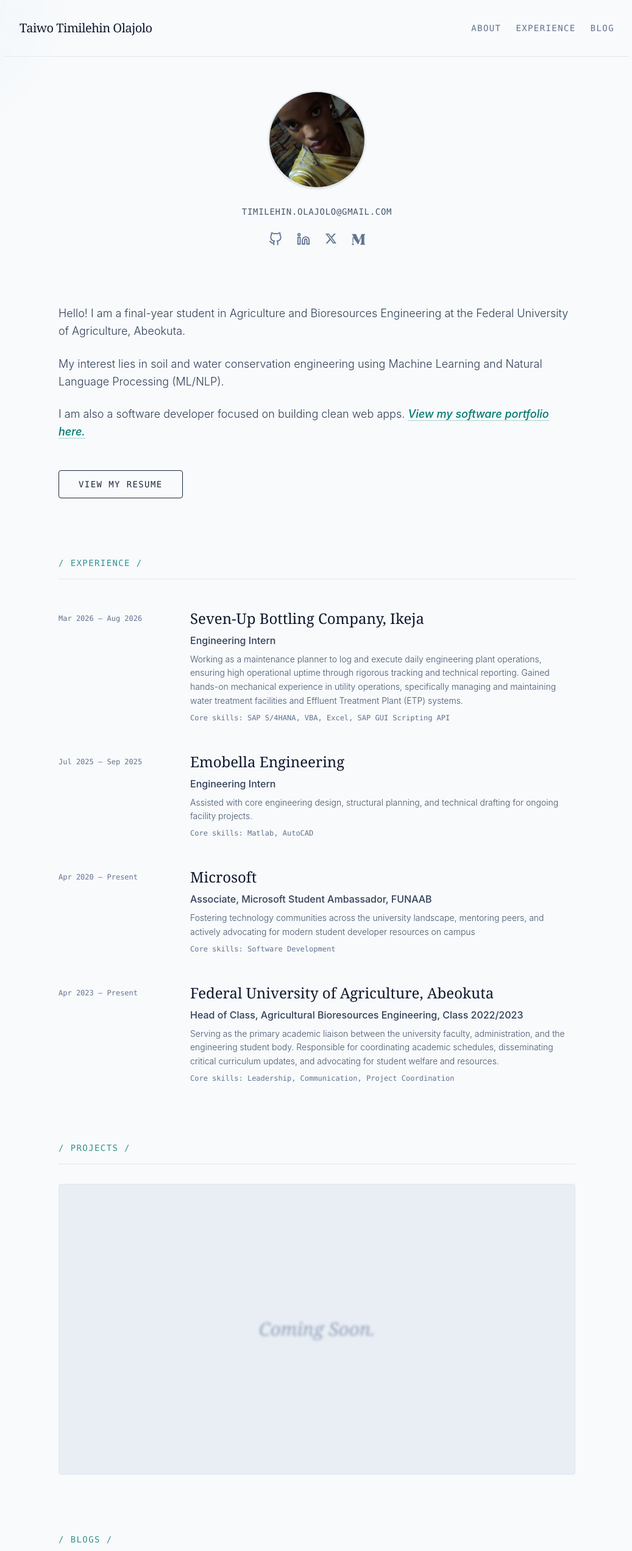
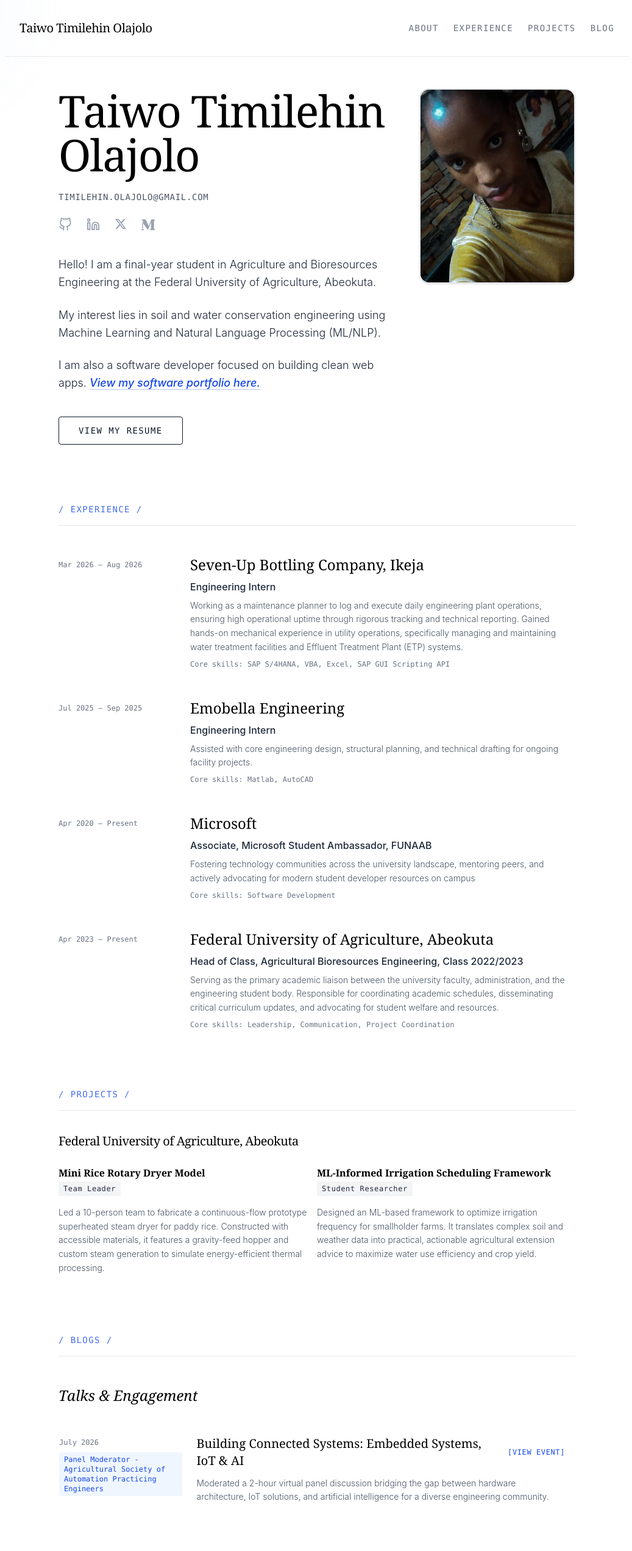
Before and after one commit to timilehinolajolo/timilehinolajolo.github.io, a React (Vite) app: page / in a window 1280 px wide. Shown: the top 2543 px of the page at 61% size, without its empty margins (120-1157 px from the left). Built offline with nearby package versions, Linux system fonts and the light colour scheme; a web font is replaced by a local one.

Commit message:
feat: finish up project section

```diff
--- a/src/App.jsx
+++ b/src/App.jsx
@@ -34,12 +34,12 @@ const MyPortfolio = () => {
     }
   };
 
-  // Social Links Data (Now with Inline SVGs)
+  // Social Links Data
   const socialLinks = [
     {
       name: 'Github',
       url: 'https://github.com/timilehinolajolo',
-      color: '#181717',
+      color: '#000000',
       icon: (
         <svg viewBox="0 0 24 24" width="22" height="22" stroke="currentColor" strokeWidth="2" fill="none" strokeLinecap="round" strokeLinejoin="round">
           <path d="M9 19c-5 1.5-5-2.5-7-3m14 6v-3.87a3.37 3.37 0 0 0-.94-2.61c3.14-.35 6.44-1.54 6.44-7A5.44 5.44 0 0 0 20 4.77 5.07 5.07 0 0 0 19.91 1S18.73.65 16 2.48a13.38 13.38 0 0 0-7 0C6.27.65 5.09 1 5.09 1A5.07 5.07 0 0 0 5 4.77a5.44 5.44 0 0 0-1.5 3.78c0 5.42 3.3 6.61 6.44 7A3.37 3.37 0 0 0 9 18.13V22"></path>
@@ -80,11 +80,25 @@ const MyPortfolio = () => {
     }
   ];
 
+  // Engineering Projects Data - News Style (Shortened, No Dates)
+  const projectsData = [
+    {
+      title: "Mini Rice Rotary Dryer Model",
+      role: "Team Leader",
+      desc: "Led a 10-person team to fabricate a continuous-flow prototype superheated steam dryer for paddy rice. Constructed with accessible materials, it features a gravity-feed hopper and custom steam generation to simulate energy-efficient thermal processing."
+    },
+    {
+      title: "ML-Informed Irrigation Scheduling Framework",
+      role: "Student Researcher",
+      desc: "Designed an ML-based framework to optimize irrigation frequency for smallholder farms. It translates complex soil and weather data into practical, actionable agricultural extension advice to maximize water use efficiency and crop yield."
+    }
+  ];
+
   // Blog Posts Data
   const blogPosts = [
     {
       title: "Building Connected Systems: Embedded Systems, IoT & AI",
-      tag: "Panel Moderator - ASAP-E Node Hub",
+      tag: "Panel Moderator - Agricultural Society of Automation Practicing Engineers",
       date: "July 2026",
       linkText: "view event",
       url: "https://calendar.google.com/calendar/u/0/share?slt=1AczbfHNm6RKZj2twNf7f7WwgAEUA2uW8Km1mvDdsW3FMJXSr5Zgb3LeunhI4fDq9q3nvJX6dTrM93w",
@@ -117,73 +131,65 @@ const MyPortfolio = () => {
   ];
 
   return (
-    <div className="relative min-h-screen bg-slate-50 text-slate-800 font-sans selection:bg-teal-700 selection:text-white overflow-hidden flex flex-col">
+    <div className="relative min-h-screen bg-white text-gray-900 font-sans selection:bg-blue-700 selection:text-white overflow-hidden flex flex-col">
 
       {/* Subtle interactive mesh gradient background */}
       <motion.div
         className="pointer-events-none fixed inset-0 opacity-[0.03]"
         animate={{
-          background: `radial-gradient(600px circle at ${mousePosition.x}px ${mousePosition.y}px, rgba(15, 118, 110, 1), transparent 40%)`
+          background: `radial-gradient(600px circle at ${mousePosition.x}px ${mousePosition.y}px, rgba(29, 78, 216, 1), transparent 40%)`
         }}
       />
 
       {/* TOP NAVIGATION */}
-      <nav className="relative z-20 w-full px-6 py-8 flex flex-col sm:flex-row justify-between items-center border-b border-slate-200 max-w-5xl mx-auto gap-4">
-        <span className="font-serif text-xl tracking-tight font-medium text-slate-900">Taiwo Timilehin Olajolo</span>
-        <div className="flex gap-6 text-sm font-mono uppercase tracking-widest text-slate-500">
-          <a href="#about" className="hover:text-teal-700 transition-colors">About</a>
-          <a href="#experience" className="hover:text-teal-700 transition-colors">Experience</a>
-          <a href="#blog" className="hover:text-teal-700 transition-colors">Blog</a>
+      <nav className="relative z-20 w-full px-6 py-8 flex flex-col sm:flex-row justify-between items-center border-b border-gray-200 max-w-5xl mx-auto gap-4">
+        <span className="font-serif text-xl tracking-tight font-medium text-black">Taiwo Timilehin Olajolo</span>
+        <div className="flex gap-6 text-sm font-mono uppercase tracking-widest text-gray-500">
+          <a href="#about" className="hover:text-blue-700 transition-colors">About</a>
+          <a href="#experience" className="hover:text-blue-700 transition-colors">Experience</a>
+          <a href="#projects" className="hover:text-blue-700 transition-colors">Projects</a>
+          <a href="#blog" className="hover:text-blue-700 transition-colors">Blog</a>
         </div>
       </nav>
 
       <main className="flex-grow max-w-4xl mx-auto px-6 py-5 relative z-10 w-full">
         <motion.div variants={staggerContainer} initial="hidden" animate="visible" className="space-y-8">
 
-          {/* CENTRALIZED HERO / INTRO SECTION */}
-          <motion.section variants={meltIn} className="flex flex-col items-center text-center space-y-1">
+          {/* COMBINED HERO & ABOUT SECTION */}
+          <motion.section id="about" variants={meltIn} className="flex flex-col md:flex-row items-center md:items-start justify-between gap-12 pt-8 w-full">
+
+            {/* LEFT SIDE: Name, Socials, About Text */}
+            <div className="flex flex-col items-center md:items-start text-center md:text-left space-y-6 order-2 md:order-1 flex-grow max-w-2xl">
+
               <motion.h1
-              className="text-5xl md:text-7xl font-serif tracking-tight text-slate-900"
+                className="text-5xl md:text-7xl font-serif tracking-tight text-black"
                 whileHover={{ scale: 0.98 }}
                 transition={{ duration: 0.4, ease: "easeOut" }}
               >
+                Taiwo Timilehin Olajolo
               </motion.h1>
 
-            <motion.div
-              whileHover={{ scale: 1.05, rotate: 5 }}
-              className="w-40 h-40 rounded-full border-2 border-slate-200 bg-slate-100 flex items-center justify-center overflow-hidden shadow-sm mt-8"
-            >
-              <img
-                src={profilePic}
-                alt="Taiwo Timilehin Olajolo"
-                className="w-full h-full object-cover"
-              />
-            </motion.div>
-
-            <div className="space-y-4 font-mono text-sm uppercase tracking-wider text-slate-600 pt-6">
-              <a href="mailto:timilehin.olajolo@gmail.com" className="block hover:text-teal-700 transition-colors duration-300">
+              <div className="space-y-4 font-mono text-sm uppercase tracking-wider text-gray-600">
+                <a href="mailto:timilehin.olajolo@gmail.com" className="block hover:text-blue-700 transition-colors duration-300">
                   timilehin.olajolo@gmail.com
                 </a>
-              <div className="flex justify-center gap-6 pt-2">
+                <div className="flex justify-center md:justify-start gap-6 pt-2">
                   {socialLinks.map((platform) => (
                     <motion.a
                       key={platform.name}
                       href={platform.url}
                       target="_blank"
                       rel="noopener noreferrer"
-    whileHover={{ y: -3, color: platform.color }} // Uses real brand color on hover
-    className="text-slate-500 transition-colors duration-300"
+                      whileHover={{ y: -3, color: platform.color }}
+                      className="text-gray-400 hover:text-black transition-colors duration-300"
                     >
                       {platform.icon}
                     </motion.a>
                   ))}
                 </div>
               </div>
-          </motion.section>
 
-          {/* ABOUT ME & RESUME BUTTON */}
-          <motion.section id="about" variants={meltIn} className="space-y-8 w-full text-left pt-16">
-            <div className="space-y-6 text-lg font-light leading-relaxed text-slate-700">
+              <div className="space-y-6 text-lg font-light leading-relaxed text-gray-800 pt-4">
                 <p>
                   Hello! I am a final-year student in Agriculture and Bioresources Engineering at the Federal University of Agriculture, Abeokuta.
                 </p>
@@ -196,7 +202,7 @@ const MyPortfolio = () => {
                     href="https://timilehinolajolo.onrender.com"
                     target="_blank"
                     rel="noopener noreferrer"
-                  className="text-teal-700 border-b border-teal-700/30 hover:border-teal-700 transition-colors italic font-medium"
+                    className="text-blue-700 border-b border-blue-700/30 hover:border-blue-700 transition-colors italic font-medium"
                   >
                     View my software portfolio here.
                   </a>
@@ -205,95 +211,122 @@ const MyPortfolio = () => {
 
               <div className="pt-4">
                 <motion.button
-                whileHover={{ scale: 1.02, backgroundColor: "#0f766e", borderColor: "#0f766e", color: "#fff" }}
+                  whileHover={{ scale: 1.02, backgroundColor: "#1d4ed8", borderColor: "#1d4ed8", color: "#fff" }}
                   whileTap={{ scale: 0.98 }}
-                className="px-8 py-3 border border-slate-800 text-slate-800 font-mono text-sm uppercase tracking-widest transition-colors duration-300 rounded-sm"
+                  className="px-8 py-3 border border-gray-900 text-gray-900 font-mono text-sm uppercase tracking-widest transition-colors duration-300 rounded-sm"
                 >
-                <a href="#" target="_blank" rel="noopener noreferrer"  >VIEW MY RESUME</a>
+                  <a href="#" target="_blank" rel="noopener noreferrer">VIEW MY RESUME</a>
                 </motion.button>
               </div>
+            </div>
+
+            {/* RIGHT SIDE: Profile Image */}
+            <motion.div
+              whileHover={{ scale: 1.02, rotate: 2 }}
+              className="w-48 sm:w-56 md:w-64 aspect-[4/5] rounded-2xl border-2 border-gray-200 bg-gray-50 flex items-center justify-center overflow-hidden shadow-sm flex-shrink-0 order-1 md:order-2 mt-4 md:mt-0"
+            >
+              <img
+                src={profilePic}
+                alt="Taiwo Timilehin Olajolo"
+                className="w-full h-full object-cover"
+              />
+            </motion.div>
           </motion.section>
 
           {/* EXPERIENCE SECTION */}
           <motion.section id="experience" variants={meltIn} className="space-y-12 pt-16">
-            <h2 className="text-sm font-mono uppercase tracking-widest text-teal-700/80 border-b border-slate-200 pb-4"> / Experience /</h2>
+            <h2 className="text-sm font-mono uppercase tracking-widest text-blue-700/80 border-b border-gray-200 pb-4"> / Experience /</h2>
 
             <div className="space-y-12">
               <div className="grid grid-cols-1 md:grid-cols-4 gap-4">
-                <div className="md:col-span-1 font-mono text-xs text-slate-500 mt-2">Mar 2026 — Aug 2026</div>
+                <div className="md:col-span-1 font-mono text-xs text-gray-500 mt-2">Mar 2026 — Aug 2026</div>
                 <div className="md:col-span-3 space-y-2">
-                  <h3 className="text-2xl font-serif text-slate-900">Seven-Up Bottling Company, Ikeja</h3>
-                  <p className="font-medium text-slate-700">Engineering Intern</p>
-                  <p className="font-light text-slate-600 leading-relaxed text-sm">
+                  <h3 className="text-2xl font-serif text-black">Seven-Up Bottling Company, Ikeja</h3>
+                  <p className="font-medium text-gray-800">Engineering Intern</p>
+                  <p className="font-light text-gray-600 leading-relaxed text-sm">
                     Working as a maintenance planner to log and execute daily engineering plant operations, ensuring high operational uptime through rigorous tracking and technical reporting. Gained hands-on mechanical experience in utility operations, specifically managing and maintaining water treatment facilities and Effluent Treatment Plant (ETP) systems.
                   </p>
-                  <p className="font-mono text-xs text-slate-500 mt-2">Core skills: SAP S/4HANA, VBA, Excel, SAP GUI Scripting API</p>
+                  <p className="font-mono text-xs text-gray-500 mt-2">Core skills: SAP S/4HANA, VBA, Excel, SAP GUI Scripting API</p>
                 </div>
               </div>
 
               <div className="grid grid-cols-1 md:grid-cols-4 gap-4">
-                <div className="md:col-span-1 font-mono text-xs text-slate-500 mt-2">Jul 2025 — Sep 2025</div>
+                <div className="md:col-span-1 font-mono text-xs text-gray-500 mt-2">Jul 2025 — Sep 2025</div>
                 <div className="md:col-span-3 space-y-2">
-                  <h3 className="text-2xl font-serif text-slate-900">Emobella Engineering</h3>
-                  <p className="font-medium text-slate-700">Engineering Intern</p>
-                  <p className="font-light text-slate-600 leading-relaxed text-sm">
+                  <h3 className="text-2xl font-serif text-black">Emobella Engineering</h3>
+                  <p className="font-medium text-gray-800">Engineering Intern</p>
+                  <p className="font-light text-gray-600 leading-relaxed text-sm">
                     Assisted with core engineering design, structural planning, and technical drafting for ongoing facility projects.
                   </p>
-                  <p className="font-mono text-xs text-slate-500 mt-2">Core skills: Matlab, AutoCAD</p>
+                  <p className="font-mono text-xs text-gray-500 mt-2">Core skills: Matlab, AutoCAD</p>
                 </div>
               </div>
 
               <div className="grid grid-cols-1 md:grid-cols-4 gap-4">
-                <div className="md:col-span-1 font-mono text-xs text-slate-500 mt-2">Apr 2020 — Present</div>
+                <div className="md:col-span-1 font-mono text-xs text-gray-500 mt-2">Apr 2020 — Present</div>
                 <div className="md:col-span-3 space-y-2">
-                  <h3 className="text-2xl font-serif text-slate-900">Microsoft</h3>
-                  <p className="font-medium text-slate-700">Associate, Microsoft Student Ambassador, FUNAAB</p>
-                  <p className="font-light text-slate-600 leading-relaxed text-sm">
+                  <h3 className="text-2xl font-serif text-black">Microsoft</h3>
+                  <p className="font-medium text-gray-800">Associate, Microsoft Student Ambassador, FUNAAB</p>
+                  <p className="font-light text-gray-600 leading-relaxed text-sm">
                     Fostering technology communities across the university landscape, mentoring peers, and actively advocating for modern student developer resources on campus
                   </p>
-                  <p className="font-mono text-xs text-slate-500 mt-2">Core skills: Software Development</p>
+                  <p className="font-mono text-xs text-gray-500 mt-2">Core skills: Software Development</p>
                 </div>
               </div>
 
               <div className="grid grid-cols-1 md:grid-cols-4 gap-4">
-                <div className="md:col-span-1 font-mono text-xs text-slate-500 mt-2">Apr 2023 — Present</div>
+                <div className="md:col-span-1 font-mono text-xs text-gray-500 mt-2">Apr 2023 — Present</div>
                 <div className="md:col-span-3 space-y-2">
-                  <h3 className="text-2xl font-serif text-slate-900">Federal University of Agriculture, Abeokuta</h3>
-                  <p className="font-medium text-slate-700">Head of Class, Agricultural Bioresources Engineering, Class 2022/2023</p>
-                  <p className="font-light text-slate-600 leading-relaxed text-sm">
+                  <h3 className="text-2xl font-serif text-black">Federal University of Agriculture, Abeokuta</h3>
+                  <p className="font-medium text-gray-800">Head of Class, Agricultural Bioresources Engineering, Class 2022/2023</p>
+                  <p className="font-light text-gray-600 leading-relaxed text-sm">
                     Serving as the primary academic liaison between the university faculty, administration, and the engineering student body. Responsible for coordinating academic schedules, disseminating critical curriculum updates, and advocating for student welfare and resources.
                   </p>
-                  <p className="font-mono text-xs text-slate-500 mt-2">Core skills: Leadership, Communication, Project Coordination</p>
+                  <p className="font-mono text-xs text-gray-500 mt-2">Core skills: Leadership, Communication, Project Coordination</p>
                 </div>
               </div>
             </div>
           </motion.section>
 
-          {/* PROJECTS SECTION*/}
+          {/* PROJECTS SECTION - News Style */}
           <motion.section id="projects" variants={meltIn} className="space-y-8 pt-16">
-            <h2 className="text-sm font-mono uppercase tracking-widest text-teal-700/80 border-b border-slate-200 pb-4">/ Projects /</h2>
-            <div className="relative w-full aspect-video bg-slate-100 rounded-sm flex items-center justify-center overflow-hidden group border border-slate-200">
+            <h2 className="text-sm font-mono uppercase tracking-widest text-blue-700/80 border-b border-gray-200 pb-4">/ Projects /</h2>
+
+            {/* News Headline/Institution Header */}
+            <div className="py-1 mb-3 sm:mb-0">
+              <h3 className="text-l md:text-xl font-serif text-black tracking-tight">Federal University of Agriculture, Abeokuta</h3>
+            </div>
+
+            <div className="grid grid-cols-1 md:grid-cols-2 pt-3 sm:pt-1">
+              {projectsData.map((project, idx) => (
                 <motion.div
-                className="absolute inset-0 bg-slate-200/50"
-                whileHover={{ opacity: 0 }}
-                transition={{ duration: 0.5 }}
-              />
-              <motion.p
-                className="font-serif text-3xl italic text-slate-400 group-hover:text-teal-700 transition-colors duration-500"
-                animate={{ filter: ['blur(0px)', 'blur(2px)', 'blur(0px)'] }}
-                transition={{ duration: 4, repeat: Infinity, ease: "easeInOut" }}
+                  key={idx}
+                  whileHover={{ y: -4 }}
+                  transition={{ duration: 0.3 }}
+                  className="flex flex-col space-y-4 group"
                 >
-                Coming Soon.
-              </motion.p>
+                  <div>
+                    <h4 className="text-l  sm:pt-5 font-serif text-black font-semibold leading-tight group-hover:text-blue-700 transition-colors">
+                      {project.title}
+                    </h4>
+                    <div className="mt-1 text-sm inline-block bg-gray-100 text-gray-800 text-xs font-mono px-2 py-1 tracking-wider">
+                      {project.role}
+                    </div>
+                  </div>
+                  <p className="text-sm font-light text-gray-600 leading-relaxed">
+                    {project.desc}
+                  </p>
+                </motion.div>
+              ))}
             </div>
           </motion.section>
 
           {/* BLOG SECTION */}
           <motion.section id="blog" variants={meltIn} className="space-y-12 pt-16">
-            <h2 className="text-sm font-mono uppercase tracking-widest text-teal-700/80 border-b border-slate-200 pb-4">/ Blogs /</h2>
+            <h2 className="text-sm font-mono uppercase tracking-widest text-blue-700/80 border-b border-gray-200 pb-4">/ Blogs /</h2>
 
             <div className="space-y-8">
-              <h3 className="font-serif text-2xl text-slate-900 italic">Talks & Engagement</h3>
+              <h3 className="font-serif text-2xl text-black italic">Talks & Engagement</h3>
 
               <div className="space-y-10">
                 {blogPosts.map((post, idx) => (
@@ -301,25 +334,25 @@ const MyPortfolio = () => {
                     key={idx}
                     whileHover={{ x: 8 }}
                     transition={{ type: "spring", stiffness: 300, damping: 20 }}
-                    className="flex flex-col md:flex-row gap-6 p-4 -ml-4 border border-transparent hover:border-slate-200 hover:bg-white rounded-lg transition-all duration-300 shadow-sm hover:shadow-md"
+                    className="flex flex-col md:flex-row gap-6 p-4 -ml-4 border border-transparent hover:border-gray-200 hover:bg-gray-50 rounded-lg transition-all duration-300 hover:shadow-sm"
                   >
-                    <div className="w-full md:w-1/4 font-mono text-xs text-slate-500 mt-1 flex flex-col gap-2">
+                    <div className="w-full md:w-1/4 font-mono text-xs text-gray-500 mt-1 flex flex-col gap-2">
                       <span>{post.date}</span>
-                      <span className="w-fit px-2 py-1 bg-teal-50 text-teal-700 rounded-sm font-medium">{post.tag}</span>
+                      <span className="w-fit px-2 py-1 bg-blue-50 text-blue-700 rounded-sm font-medium">{post.tag}</span>
                     </div>
                     <div className="w-full md:w-3/4 space-y-3">
                       <div className="flex flex-col sm:flex-row sm:items-center justify-between gap-2">
-                        <h4 className="text-xl font-serif text-slate-900">{post.title}</h4>
+                        <h4 className="text-xl font-serif text-black">{post.title}</h4>
                         <a
                           href={post.url}
                           target="_blank"
                           rel="noopener noreferrer"
-                          className="font-mono text-xs uppercase tracking-wider text-teal-700 hover:text-slate-900 transition-colors whitespace-nowrap"
+                          className="font-mono text-xs uppercase tracking-wider text-blue-700 hover:text-black transition-colors whitespace-nowrap"
                         >
                           [{post.linkText}]
                         </a>
                       </div>
-                      <p className="text-sm font-light text-slate-600 leading-relaxed">
+                      <p className="text-sm font-light text-gray-600 leading-relaxed">
                         {post.desc}
                       </p>
                     </div>
@@ -333,10 +366,10 @@ const MyPortfolio = () => {
       </main>
 
       {/* FOOTER */}
-      <footer className="relative z-10 w-full border-t border-slate-200 mt-20">
-        <div className="max-w-4xl mx-auto px-6 py-8 flex flex-col sm:flex-row justify-between items-center gap-3 text-sm font-mono text-slate-500">
-          <span>@ Copyright 2026 Timilehin Olajolo. Last Updated: July 11, 2026.</span>
-          <a href="#" className="hover:text-teal-700 transition-colors">Back to top ↑</a>
+      <footer className="relative z-10 w-full border-t border-gray-200 mt-20">
+        <div className="max-w-4xl mx-auto px-6 py-8 flex flex-col sm:flex-row justify-between items-center gap-3 text-sm font-mono text-gray-500">
+          <span>@ Copyright 2026 Timilehin Olajolo. Last Updated: July 31, 2026.</span>
+          <a href="#" className="hover:text-blue-700 transition-colors">Back to top ↑</a>
         </div>
       </footer>
 
```
Also changed, not shown: 1 other file (tests, documents, lock files or other folders). Lines whose indentation alone changed are shown as unchanged.
